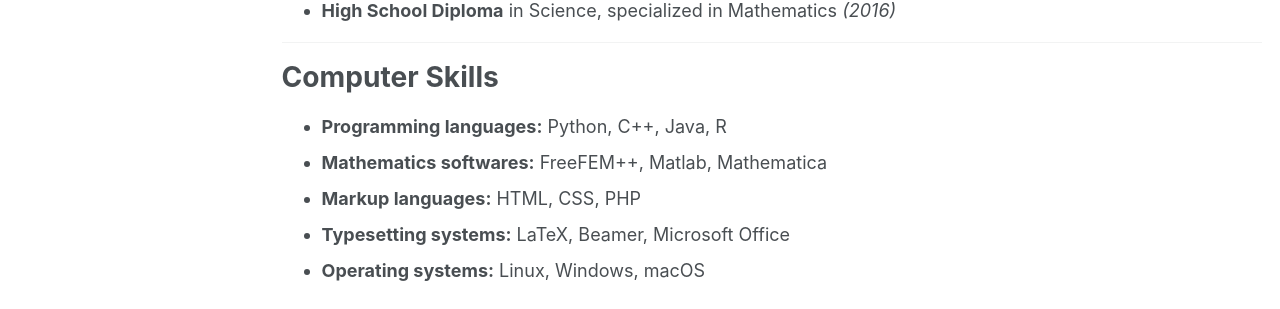
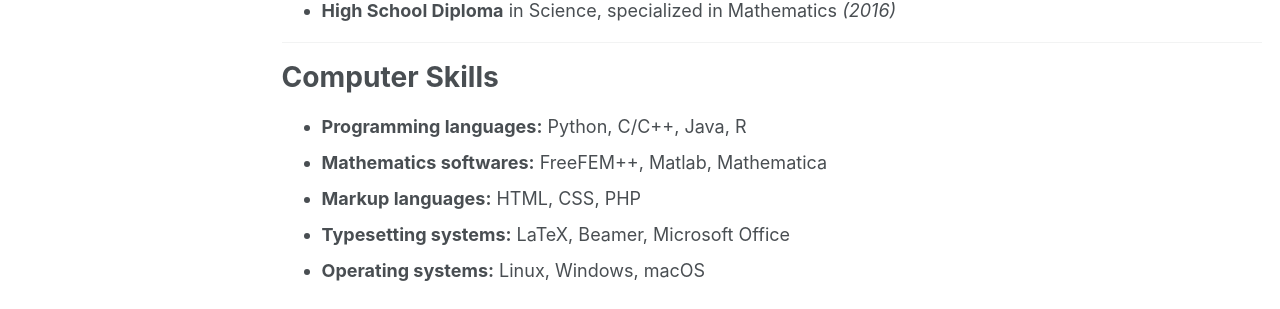
Before and after one commit to camillecelaries/camillecelaries.github.io, a Jekyll site: the page built from _pages/cv.md, in a window 1280 px wide and 1297 px high. Shown: the part 588-897 px from the top of the window. Built offline with Jekyll 4.4.1, drawn with Linux system fonts in a browser that asks for light colours.

Commit message:
Update cv.md

```diff
--- a/_pages/cv.md
+++ b/_pages/cv.md
@@ -36,7 +36,7 @@
 Computer Skills
 ======
 
-* <b>Programming languages:</b> Python, C++, Java, R
+* <b>Programming languages:</b> Python, C/C++, Java, R
 * <b>Mathematics softwares:</b> FreeFEM++, Matlab, Mathematica
 * <b>Markup languages:</b> HTML, CSS, PHP
 * <b>Typesetting systems:</b> LaTeX, Beamer, Microsoft Office
```
